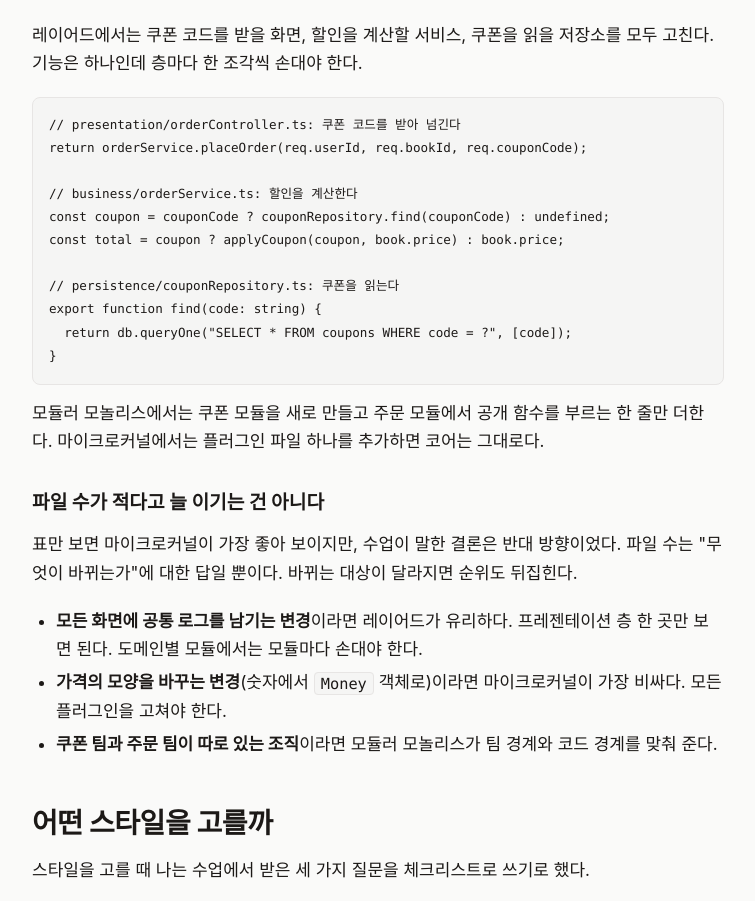
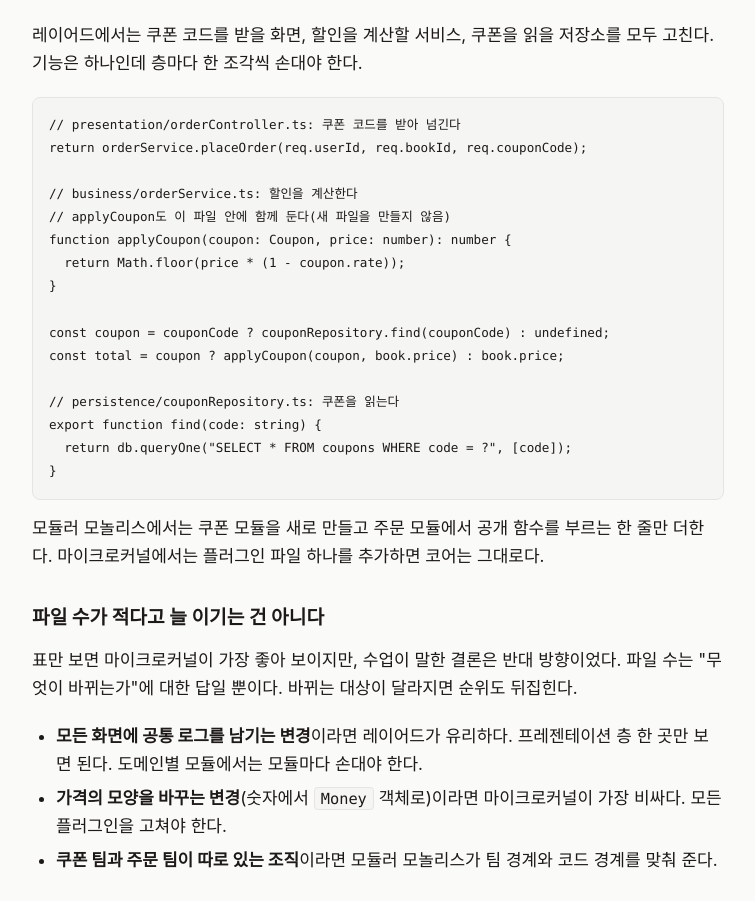
Before and after one commit to Sungrinhan/dev-notes, a plain HTML site: page posts/monolith-architecture-styles/index.html in a window 1280 px wide. Shown: the part 6249-7150 px from the top of the page, without its empty margins (262-1017 px from the left). Drawn offline with Linux system fonts and the light colour scheme.

Commit message:
fix: 1편 레이어드 예제에 applyCoupon 위치 명시

```diff
--- a/posts/monolith-architecture-styles/index.html
+++ b/posts/monolith-architecture-styles/index.html
@@ -9,8 +9,8 @@
 <meta name="description" content="온라인 서점에 쿠폰 할인을 추가하는 예제로 레이어드, 모듈러 모놀리스, 마이크로커널의 분할 기준과 변경 범위, 트레이드오프를 비교한 학습 노트입니다.">
 <link rel="canonical" href="https://sungrinhan.github.io/dev-notes/posts/monolith-architecture-styles/">
 <meta name="author" content="HanSungLin">
-<meta name="blog-source-sha256" content="11a9fee90ab73262b646b75795762cf952577fec3d331d0e12dc90850f0d5336">
-<meta name="blog-body-sha256" content="72a1012bc431889b467d3a7adb567b0fc2d0b923df528af073028a9877c85fe6">
+<meta name="blog-source-sha256" content="f9d9fe7e1b85f09e27be42172b67dd64215a496d2f4a7359f2ebccc806cd783a">
+<meta name="blog-body-sha256" content="afc68c4f39646e7745286a58b8185825c50d71e2d098704beed1687851fa456c">
 <meta name="robots" content="index, follow, max-image-preview:large">
 <meta property="og:type" content="article">
 <meta property="og:title" content="레이어드 vs 모듈러 모놀리스 vs 마이크로커널: 쿠폰 기능 하나로 비교하기">
@@ -230,6 +230,11 @@ register((order, price) =&gt;
 return orderService.placeOrder(req.userId, req.bookId, req.couponCode);
 
 // business/orderService.ts: 할인을 계산한다
+// applyCoupon도 이 파일 안에 함께 둔다(새 파일을 만들지 않음)
+function applyCoupon(coupon: Coupon, price: number): number {
+  return Math.floor(price * (1 - coupon.rate));
+}
+
 const coupon = couponCode ? couponRepository.find(couponCode) : undefined;
 const total = coupon ? applyCoupon(coupon, book.price) : book.price;
 
```
